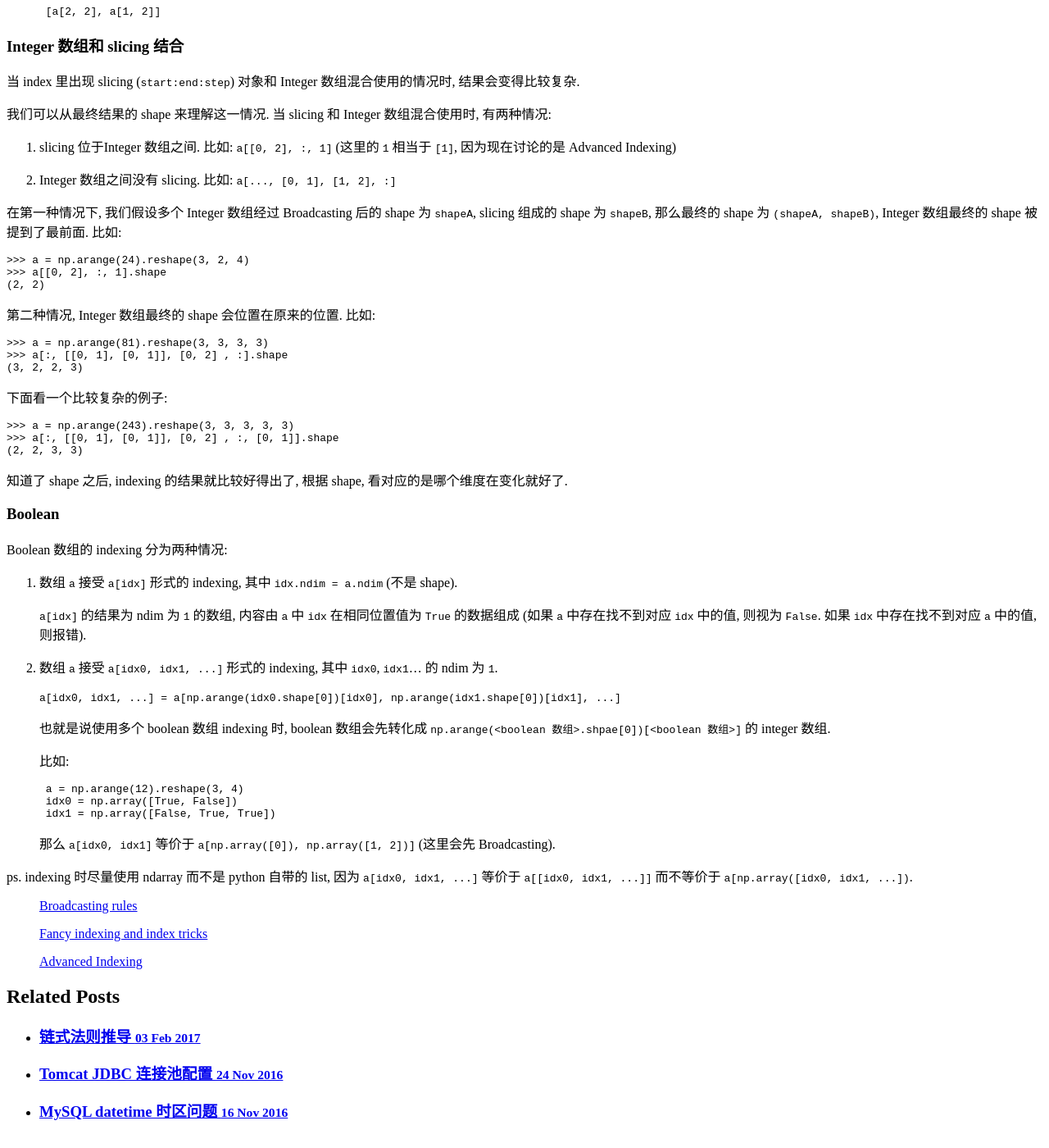
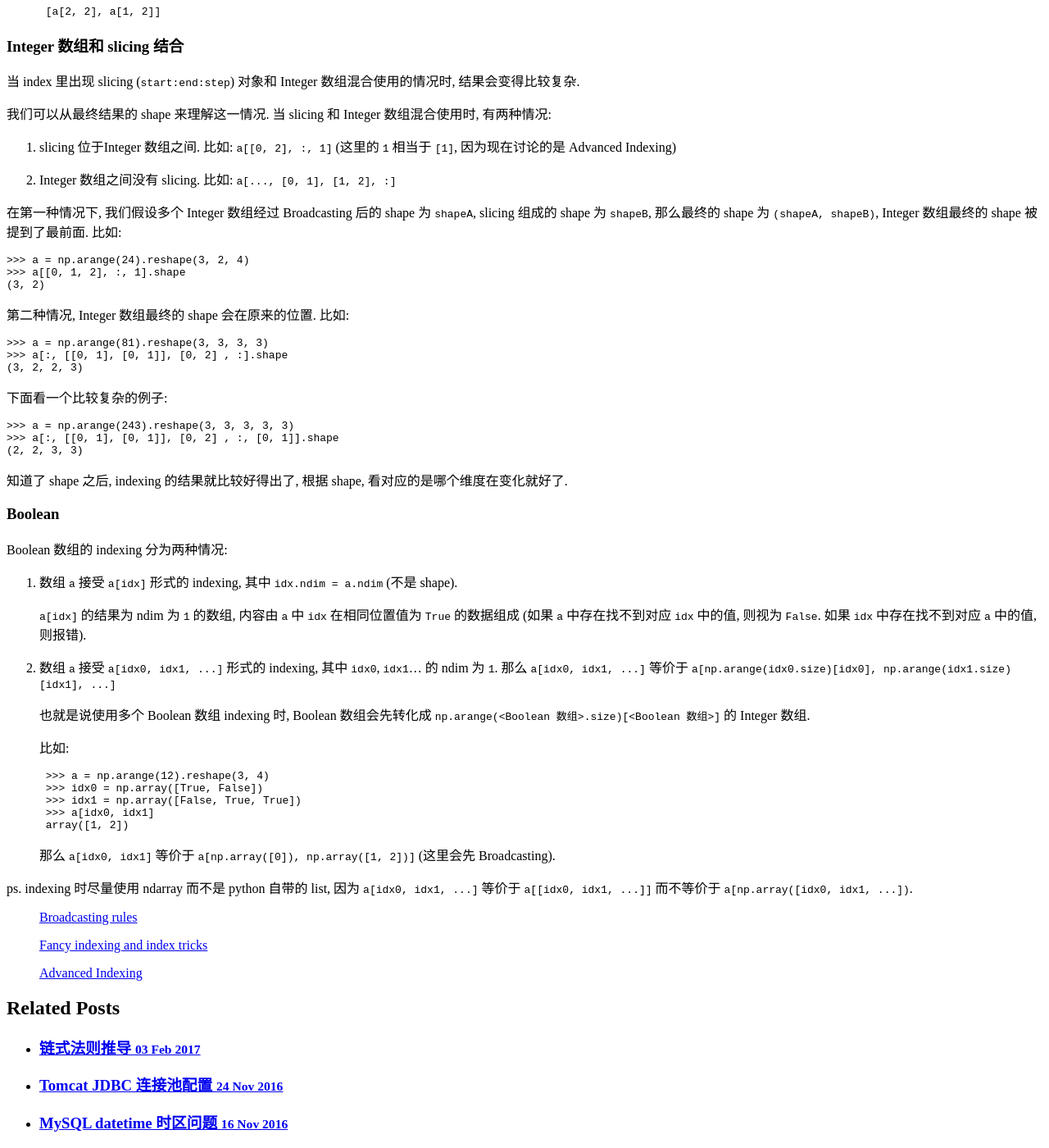
Before and after one commit to yoncise/yoncise.github.io, a Jekyll site: the page built from _posts/2017-03-26-numpy-Broadcasting-和-Advanced-Indexing.md, in a window 1280 px wide and 1400 px high, scrolled down 1247 px. Shown: the whole window at 82% size. Built offline with Jekyll 4.4.1, drawn with Linux system fonts in a browser that asks for light colours; some of the changed text lies outside the part shown.

Commit message:
typo fix

```diff
--- a/_posts/2017-03-26-numpy-Broadcasting-和-Advanced-Indexing.md
+++ b/_posts/2017-03-26-numpy-Broadcasting-和-Advanced-Indexing.md
@@ -75,10 +75,10 @@ Advanced Indexing 分为两种情况: 1). Integer 的数组 2). Boolean 的数
 为 `shapeB`, 那么最终的 shape 为 `(shapeA, shapeB)`, Integer 数组最终的 shape 被提到了最前面. 比如:
 
     >>> a = np.arange(24).reshape(3, 2, 4)
-    >>> a[[0, 2], :, 1].shape
-    (2, 2)
+    >>> a[[0, 1, 2], :, 1].shape
+    (3, 2)
 
-第二种情况, Integer 数组最终的 shape 会位置在原来的位置. 比如:
+第二种情况, Integer 数组最终的 shape 会在原来的位置. 比如:
 
     >>> a = np.arange(81).reshape(3, 3, 3, 3)
     >>> a[:, [[0, 1], [0, 1]], [0, 2] , :].shape
@@ -102,18 +102,18 @@ Boolean 数组的 indexing 分为两种情况:
     (如果 `a` 中存在找不到对应 `idx` 中的值, 则视为 `False`. 如果 `idx` 中存在找不到对应 `a` 中的值, 则报错).
 
 2. 数组 `a` 接受 `a[idx0, idx1, ...]` 形式的 indexing, 其中 `idx0`, `idx1`...
-的 ndim 为 `1`.
+的 ndim 为 `1`. 那么 `a[idx0, idx1, ...]` 等价于 `a[np.arange(idx0.size)[idx0], np.arange(idx1.size)[idx1], ...]`
 
-    `a[idx0, idx1, ...] = a[np.arange(idx0.shape[0])[idx0], np.arange(idx1.shape[0])[idx1], ...]`
-
-    也就是说使用多个 boolean 数组 indexing 时, boolean 数组会先转化成 `np.arange(<boolean 数组>.shpae[0])[<boolean 数组>]`
-    的 integer 数组.
+    也就是说使用多个 Boolean 数组 indexing 时, Boolean 数组会先转化成 `np.arange(<Boolean 数组>.size)[<Boolean 数组>]`
+    的 Integer 数组.
 
     比如:
 
-        a = np.arange(12).reshape(3, 4)
-        idx0 = np.array([True, False])
-        idx1 = np.array([False, True, True])
+        >>> a = np.arange(12).reshape(3, 4)
+        >>> idx0 = np.array([True, False])
+        >>> idx1 = np.array([False, True, True])
+        >>> a[idx0, idx1]
+        array([1, 2])
 
     那么 `a[idx0, idx1]` 等价于 `a[np.array([0]), np.array([1, 2])]` (这里会先 Broadcasting).
 
```
Also changed, not shown: other parts of _posts/2017-03-26-numpy-Broadcasting-和-Advanced-Indexing.md (+1 -1 lines).
